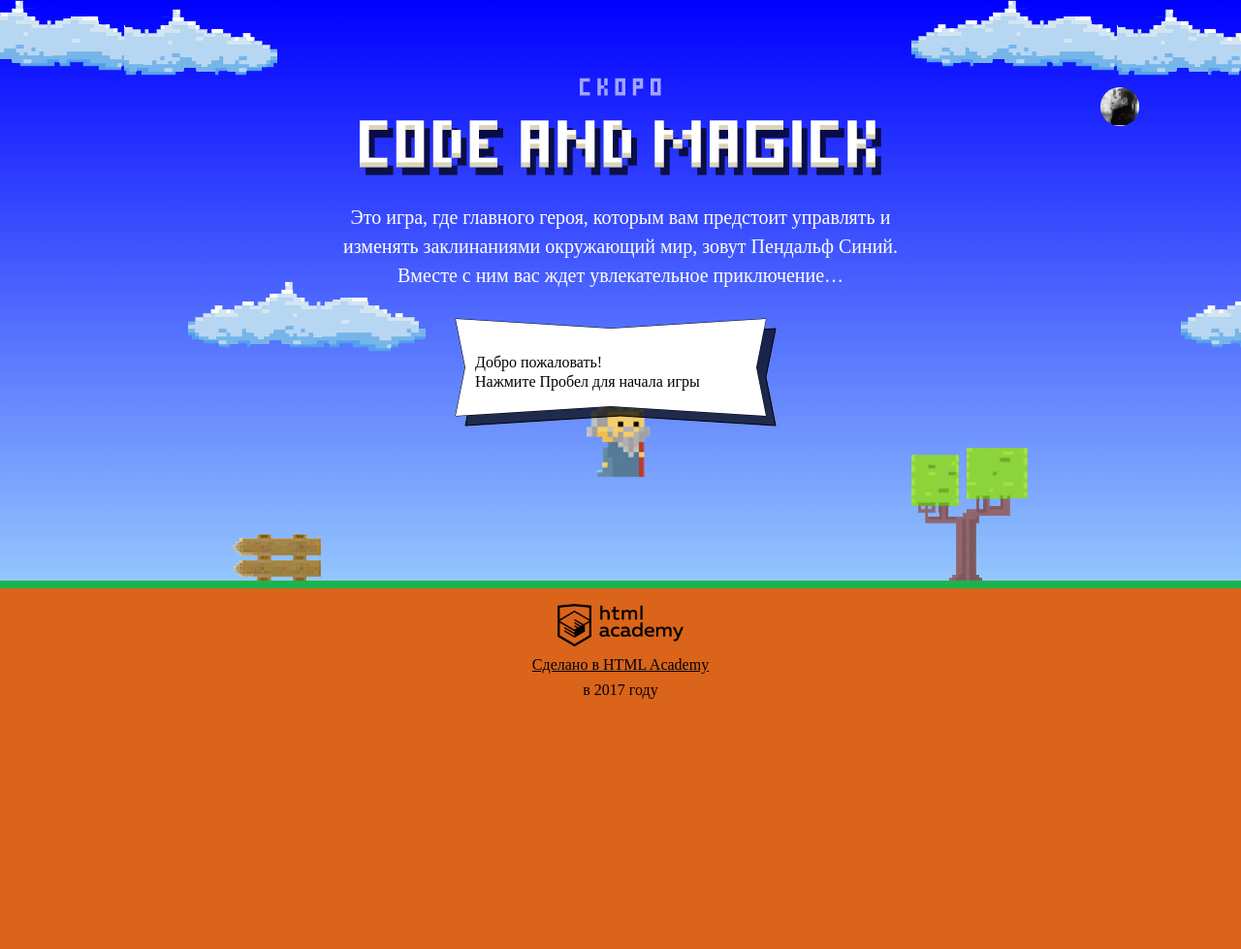
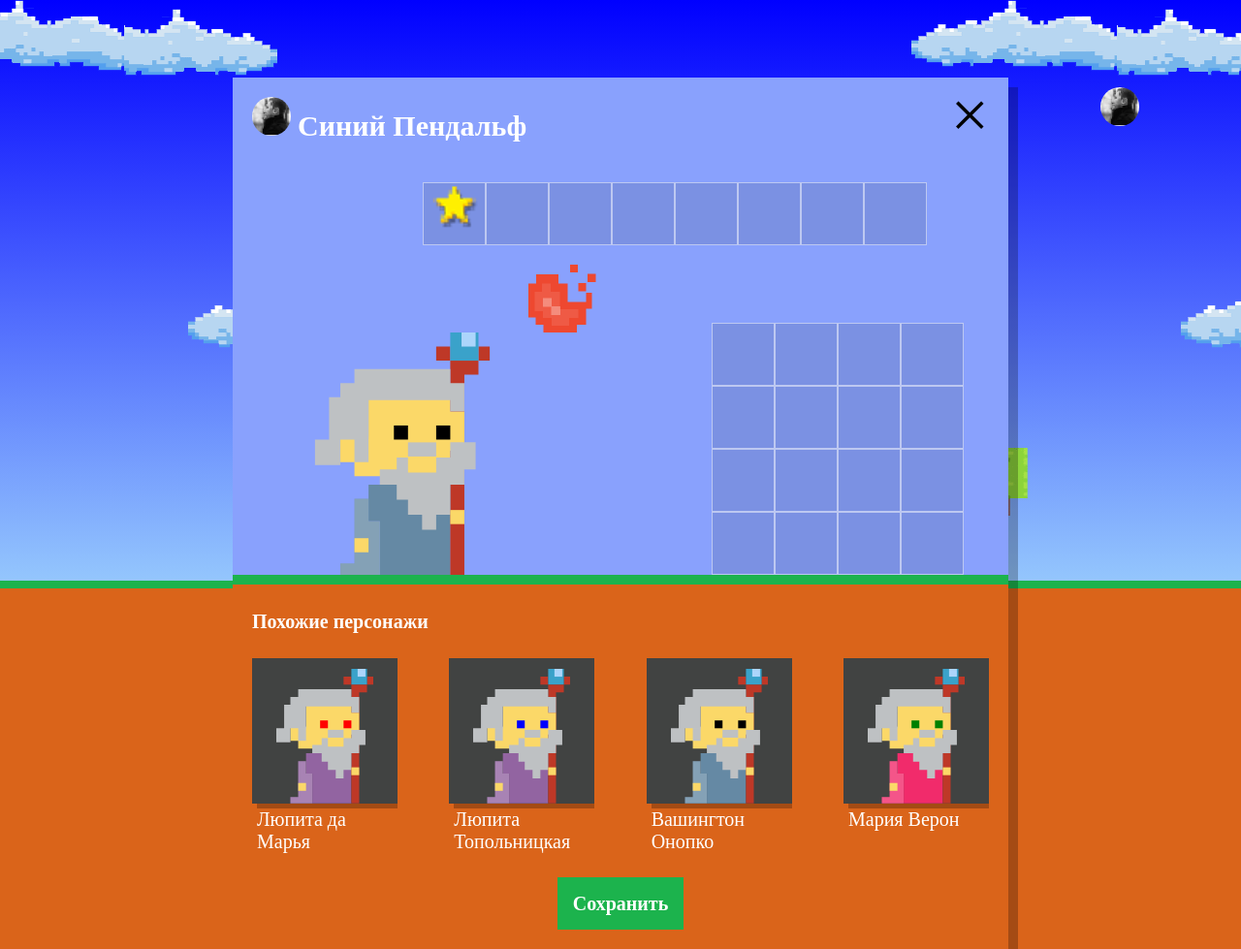
Before and after one commit to samorukovvs/998135-code-and-magick-19, a website: page index.html in a window 1280 px wide. Shown: the whole page at 97% size. Before the commit the page ends 800 px from the top, so only its background shows below. Drawn offline with Linux system fonts and the light colour scheme; a web font is replaced by a local one.

Commit message:
completed setup.js

```diff
--- a/index.html
+++ b/index.html
@@ -206,6 +206,7 @@
     return (height*0.33);
   };
 </script>
+<script src="js/setup.js"></script>
 <script src="js/stat.js"></script>
 <script src="js/game.js"></script>
 
--- /dev/null
+++ b/js/setup.js
@@ -0,0 +1,68 @@
+'use strict';
+var setupWindow = document.querySelector('.setup');
+setupWindow.classList.remove('hidden');
+document.querySelector('.setup-similar').classList.remove('hidden');
+
+var WisardsData = {
+   FIRST_NAME: [
+    'Иван',
+    'Хуан Себастьян',
+    'Мария',
+    'Кристоф',
+    'Виктор',
+    'Юлия',
+    'Люпита',
+    'Вашингтон'
+  ],
+  SECOND_NAME: [
+    'да Марья',
+    'Верон',
+    'Мирабелла Вальц',
+    'Онопко',
+    'Топольницкая',
+    'Нионго',
+    'Ирвинг'
+  ],
+  COAT_COLORS: [
+    'rgb(101, 137, 164)',
+    'rgb(241, 43, 107)',
+    'rgb(146, 100, 161)',
+    'rgb(56, 159, 117)',
+    'rgb(215, 210, 55)',
+    'rgb(0, 0, 0)'
+  ],
+  EYES_COLORS: [
+    'black',
+    'red',
+    'blue',
+    'yellow',
+    'green'
+  ]
+};
+var takeRandomElement = function (dataArray) {
+  return dataArray[Math.floor((Math.random() * dataArray.length))];
+};
+
+var createWisard = function () {
+  var Wisard = {
+    name: takeRandomElement(WisardsData.FIRST_NAME) + ' ' + takeRandomElement(WisardsData.SECOND_NAME),
+    coatColor: takeRandomElement(WisardsData.COAT_COLORS),
+    eyesColor: takeRandomElement(WisardsData.EYES_COLORS)
+  };
+
+  return Wisard;
+};
+
+var similarListElement = document.querySelector('.setup-similar-list');
+var similarWizardTemplate = document.querySelector('#similar-wizard-template')
+    .content
+    .querySelector('.setup-similar-item');
+
+for (var i = 0; i < 4; i++) {
+  var newWizard = createWisard();
+  var wizardElement = similarWizardTemplate.cloneNode(true);
+  wizardElement.querySelector('.setup-similar-label').textContent = newWizard.name;
+  wizardElement.querySelector('.wizard-coat').style.fill = newWizard.coatColor;
+  wizardElement.querySelector('.wizard-eyes').style.fill = newWizard.eyesColor;
+  similarListElement.appendChild(wizardElement);
+}
```
